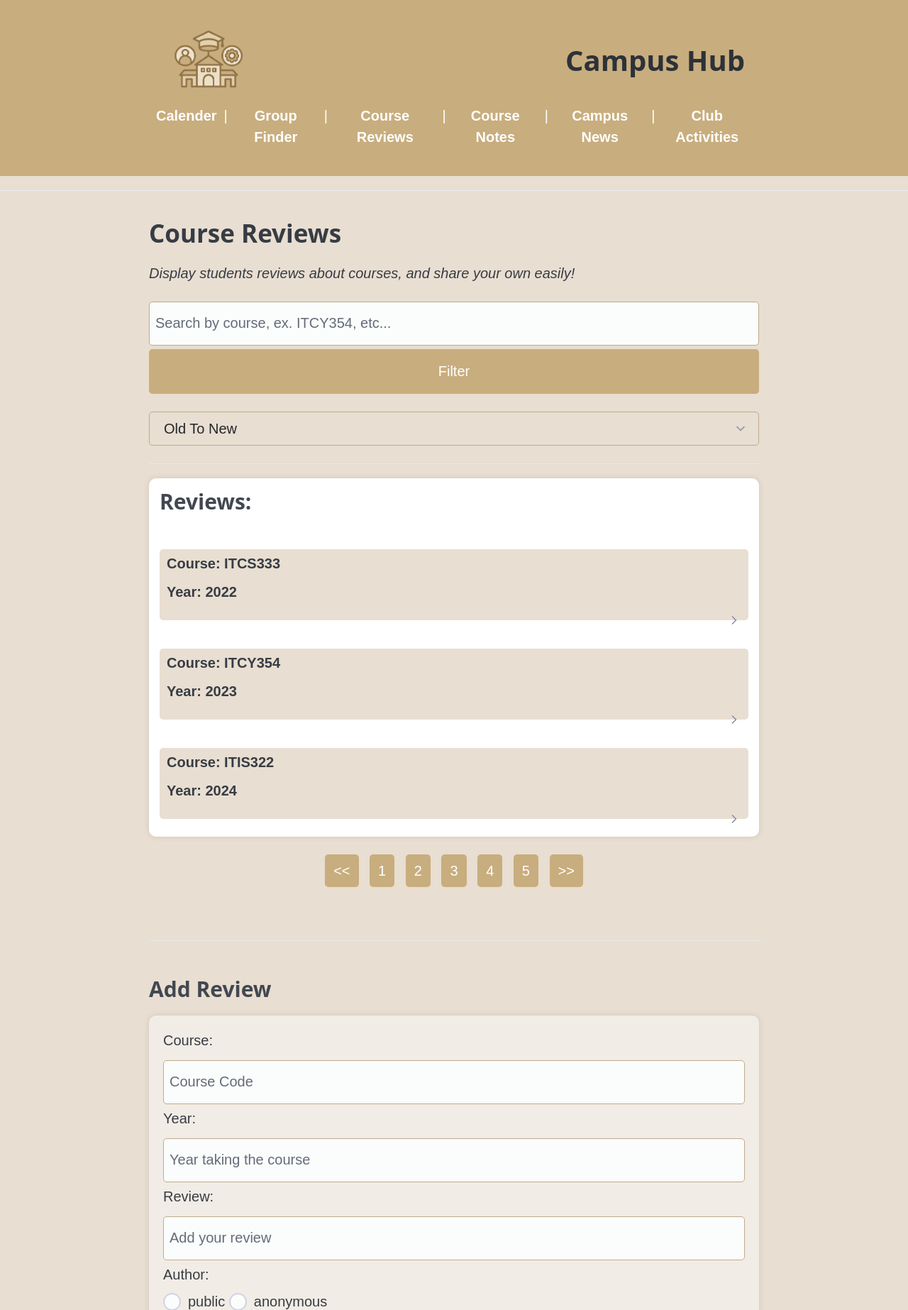
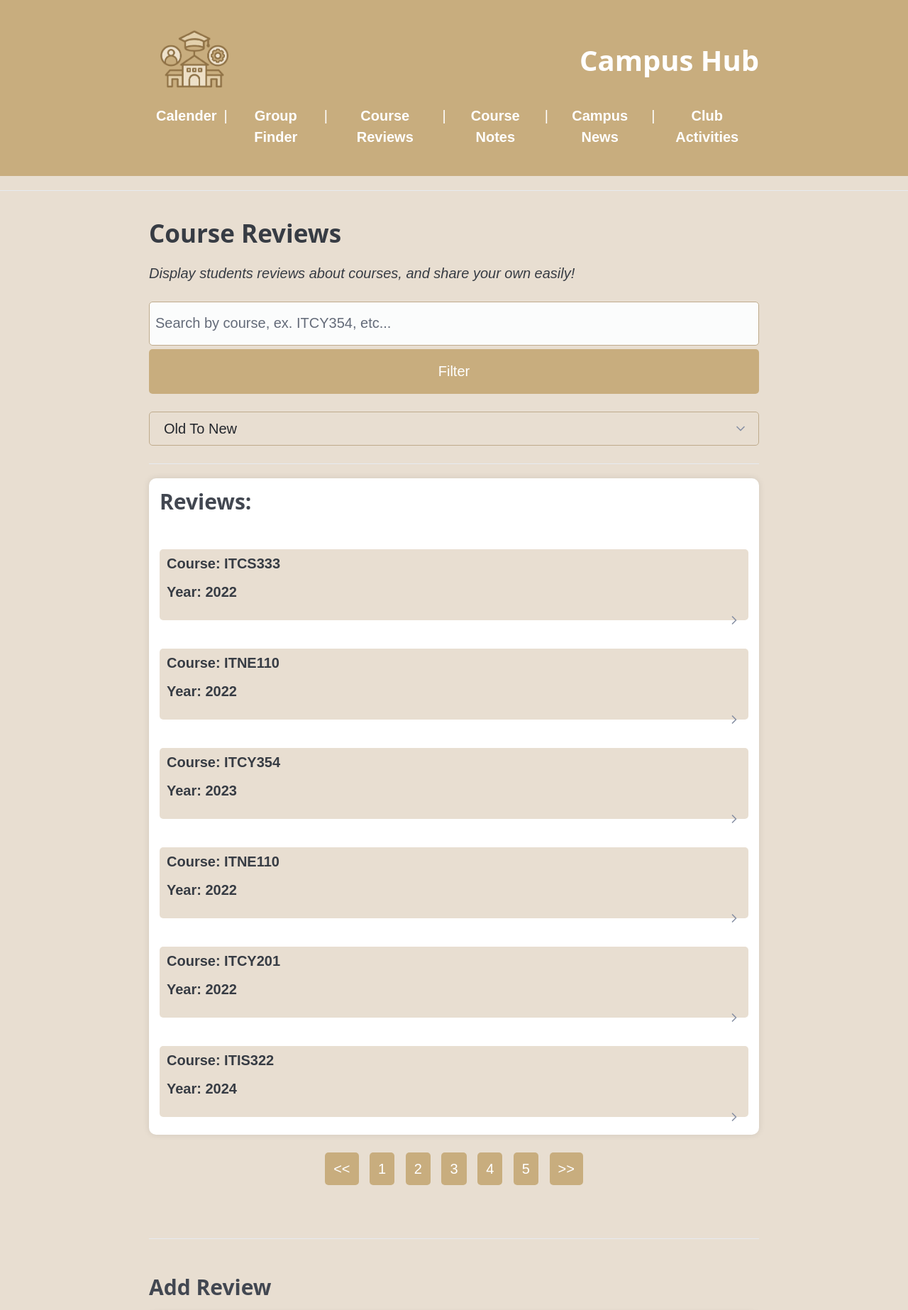
Before and after one commit to Duha248/CS-Project-G4, a PHP site: page / in a window 1280 px wide. Shown: the top 1846 px of the page at 71% size. Run offline with PHP 8.4, Linux system fonts and the light colour scheme; some libraries are stand-ins or nearby versions.

Commit message:
(html): added multiple course reviews . (css): changed header design

```diff
--- a/CourseReviews/index.html
+++ b/CourseReviews/index.html
@@ -59,11 +59,44 @@
 
               <details>
                 <summary>
+                    <p><strong>Course: ITNE110</strong></p>
+                    <p><strong>Year: 2022</strong></p>
+                </summary>
+                <p><strong>Author:</strong> Ali Sadeq</p>
+                <p><strong>Review:</strong>Horrible course, as the professor tend to challenge students with the exams and make the quizzes, tests, project and assignment very challenging. </p>
+              </details>
+
+              <br>
+
+              <details>
+                <summary>
                     <p><strong>Course: ITCY354</strong></p>
                     <p><strong>Year: 2023</strong></p>
                 </summary>
                 <p><strong>Author:</strong> Arwa Khalid</p>
                 <p><strong>Review:</strong>Course is really difficult, material is not yet prepared as the course is new and this is the first semester, chaotic course!</p>
+              </details>
+
+              <br>
+
+              <details>
+                <summary>
+                    <p><strong>Course: ITNE110</strong></p>
+                    <p><strong>Year: 2022</strong></p>
+                </summary>
+                <p><strong>Author:</strong> Amena Rajab</p>
+                <p><strong>Review:</strong> material was easy, but the coordinator made it impossible to solve the exams , very traumatic experience.</p>
+              </details>
+
+              <br>
+
+              <details>
+                <summary>
+                    <p><strong>Course: ITCY201</strong></p>
+                    <p><strong>Year: 2022</strong></p>
+                </summary>
+                <p><strong>Author:</strong> Isa Alkhalifa</p>
+                <p><strong>Review:</strong>very simple course, doctor Ali Zolait is supportive and help student, tests, quizzes and homeworks were easy.</p>
               </details>
 
               <br>
@@ -77,6 +110,7 @@
                 <p><strong>Review:</strong>Peice of cake! no quizzes, professors were supportive and considrate.</p>
               </details>
         </div>
+
         <div class="pagination_section">
             <a href=""><<</a>
             <a href="">1</a>
--- a/CourseReviews/style.css
+++ b/CourseReviews/style.css
@@ -24,12 +24,11 @@
     display: flex;
     justify-content: space-between;
     align-items: center;
-    padding: 0 20px;
+    gap: 0 10px;
+    color: white;
 }
 
-.ct {
-    color: white;
-}
+
 
 nav a {
     color: white;
```
